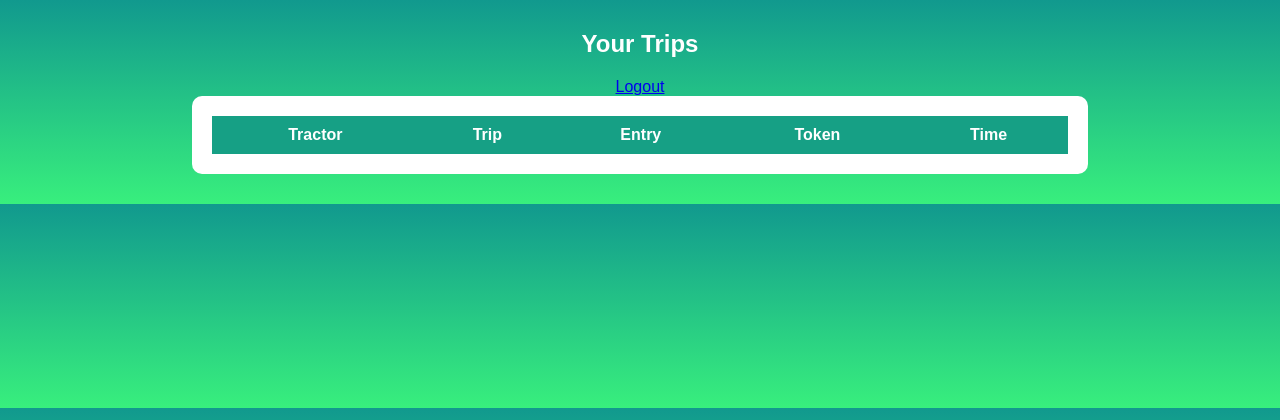
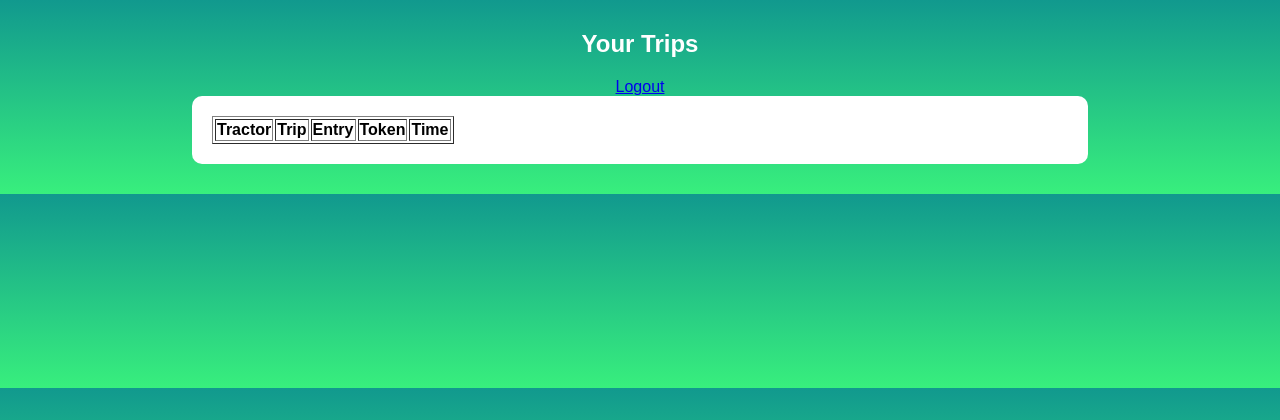
Before and after one commit to vanshri28/tractor_dashboard, a Flask app: page /farmer_dashboard in a window 1280 px wide. Shown: the top 420 px of the page. Run offline with Flask 3, Linux system fonts and the light colour scheme; the visitor is signed in with stand-in values (Sample User, id 1); tables that the repository leaves empty hold one stand-in row (values such as "Sample post"); lists and menus that the app fills with data are empty.

Commit message:
Update farmer_dashboard.html

```diff
--- a/templates/farmer_dashboard.html
+++ b/templates/farmer_dashboard.html
@@ -23,22 +23,6 @@ color:black;
 padding:20px;
 border-radius:10px;
 }
-
-table{
-width:100%;
-border-collapse:collapse;
-}
-
-th{
-background:#16a085;
-color:white;
-padding:10px;
-}
-
-td{
-padding:10px;
-text-align:center;
-}
 </style>
 
 </head>
@@ -51,7 +35,7 @@ text-align:center;
 <a href="/logout">Logout</a>
 
 <div class="table-box">
-<table>
+<table border="1">
 <tr>
 <th>Tractor</th>
 <th>Trip</th>
@@ -64,9 +48,9 @@ text-align:center;
 <tr>
 <td>{{row[4]}}</td>
 <td>{{row[5]}}</td>
-<td>{{row[6]}}</td>
-<td>{{row[7]}}</td>
 <td>{{row[8]}}</td>
+<td>{{row[9]}}</td>
+<td>{{row[10]}}</td>
 </tr>
 {% endfor %}
 
```
